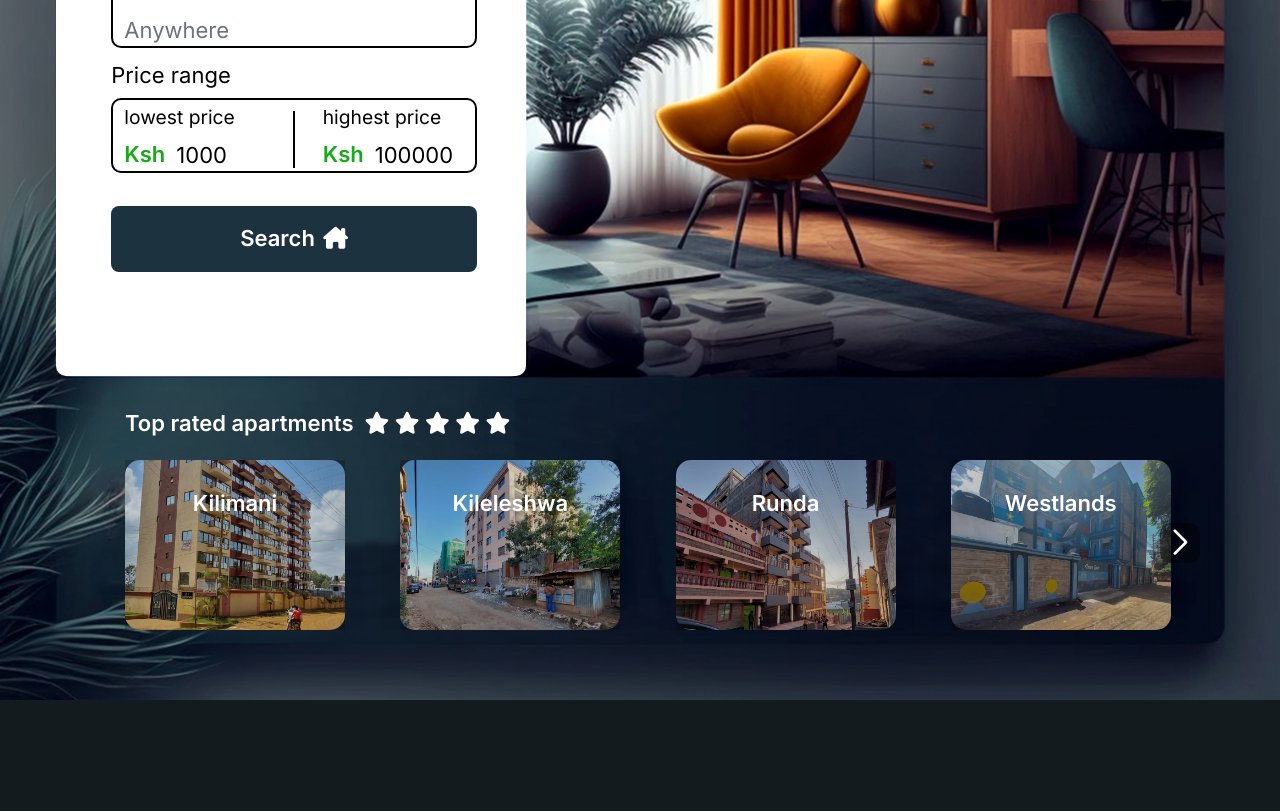
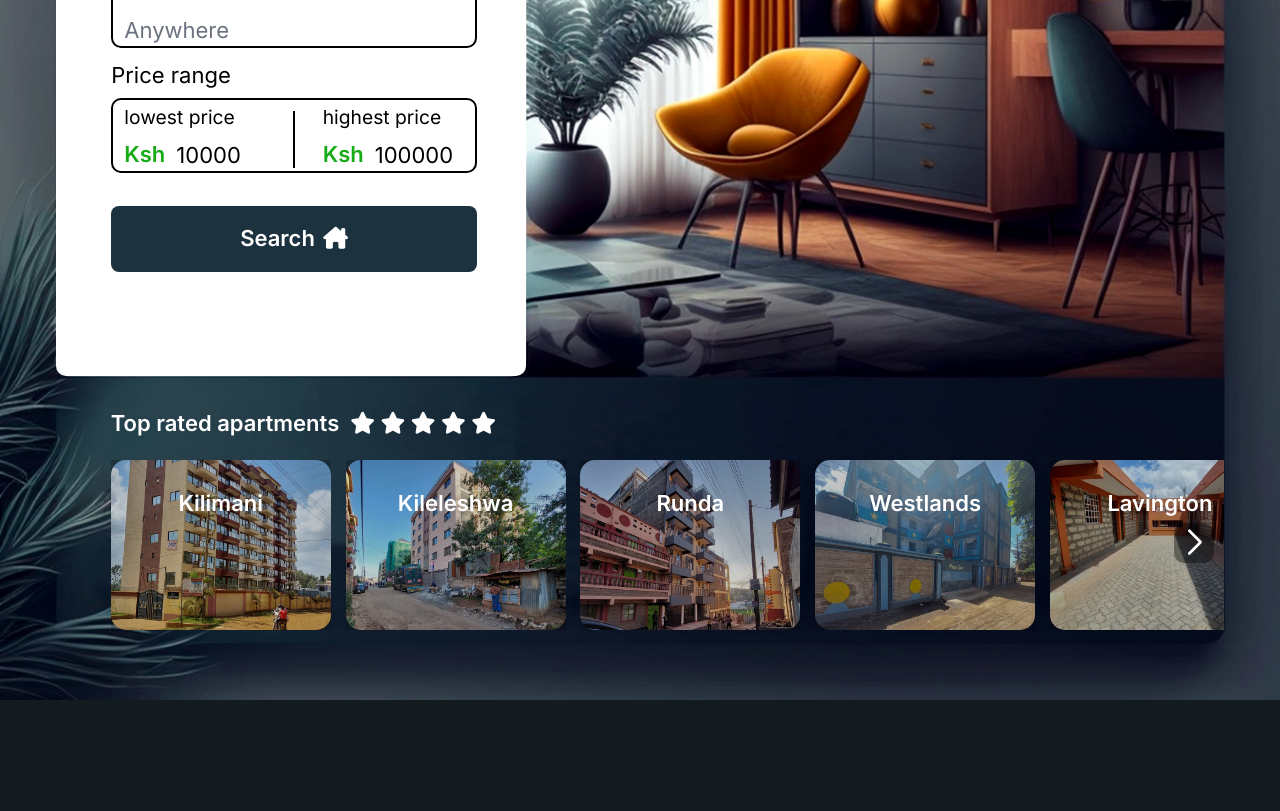
Before and after one commit to Developer-Square/Apartment-Hunting-Site, a React (Vite) app: page / in a window 1280 px wide. Shown: the part 580-1391 px from the top of the page. Built offline with nearby package versions, Linux system fonts and the light colour scheme.

Commit message:
fix: fix the space between the landing section carousel

```diff
--- a/src/components/home/LandingSection.tsx
+++ b/src/components/home/LandingSection.tsx
@@ -38,6 +38,7 @@ const LandingSectionImage = ({
 
 const LandingSection = () => {
   const [carouselNumber, setCarouselNumber] = useState(3);
+  const [spaceBetween, setSpaceBetween] = useState(30);
   const landingImages = [
     {
       town: 'Kilimani',
@@ -74,13 +75,16 @@ const LandingSection = () => {
   useEffect(() => {
     const width = window.innerWidth;
     if (width > 639 && width < 767) {
+      setCarouselNumber(4);
+    } else if (width >= 768 && width < 1279) {
+      setCarouselNumber(4);
+      setSpaceBetween(60);
+    } else if (width >= 1280) {
+      setCarouselNumber(5);
+      setSpaceBetween(60);
+    } else {
       setCarouselNumber(3);
-    } else if (width >= 768 && width < 1279) {
-      setCarouselNumber(3);
-    } else if (width >= 1280) {
-      setCarouselNumber(4);
-    } else {
-      setCarouselNumber(5);
+      setSpaceBetween(30);
     }
   }, []);
   console.log(carouselNumber);
@@ -92,7 +96,7 @@ const LandingSection = () => {
           Search
           <i className='fa-solid fa-house-chimney ml-1.5'></i>
         </button>
-        <div className='w-[890px] xl:w-[1085px] 2xl:w-[1250px] mx-auto'>
+        <div className='w-full lg:w-[87%] mx-auto'>
           <h4 className='font-semibold mt-3.5 text-[#FFFFFF] flex items-center'>
             <span className='mr-2'>Top rated apartments</span>
             <div className='hidden sm:block'>
@@ -107,8 +111,7 @@ const LandingSection = () => {
             <Swiper
               modules={[Navigation]}
               navigation
-              pagination={{ clickable: true }}
-              spaceBetween={16}
+              spaceBetween={spaceBetween}
               slidesPerView={carouselNumber}
             >
               {landingImages.map((image) => (
--- a/src/components/home/Search.tsx
+++ b/src/components/home/Search.tsx
@@ -30,7 +30,7 @@ const InputRange = ({
 const Search = () => {
   const [location, setlocation] = useState('');
   const [error, seterror] = useState('');
-  const [lowerRange, setlowerRange] = useState(1000);
+  const [lowerRange, setlowerRange] = useState(10000);
   const [upperRange, setupperRange] = useState(100000);
 
   const navigate = useNavigate();
--- a/src/components/view-apartments/Map.tsx
+++ b/src/components/view-apartments/Map.tsx
@@ -3,7 +3,7 @@ const Map = () => {
     <div>
       <iframe
         src='https://www.google.com/maps/embed?pb=!1m18!1m12!1m3!1d8171114.067109344!2d32.60700860264909!3d0.1649280505936471!2m3!1f0!2f0!3f0!3m2!1i1024!2i768!4f13.1!3m3!1m2!1s0x182780d08350900f%3A0x403b0eb0a1976dd9!2sKenya!5e0!3m2!1sen!2ske!4v1688200074841!5m2!1sen!2ske'
-        width='600'
+        width='100%'
         height='460'
         allowFullScreen={true}
         loading='lazy'
--- a/src/components/view-apartments/UserProfileModal.tsx
+++ b/src/components/view-apartments/UserProfileModal.tsx
@@ -30,8 +30,8 @@ const UserProfileModal = ({
             </div>
             {/*body*/}
             <div className='max-h-[85vh] overflow-y-scroll'>
-              <div className='relative sm:max-w-[400px] sm:mx-auto bg-white mx-6 rounded-3xl shadow-2xl py-8 px-5 flex justify-between gap-5'>
-                <div className='flex flex-2 flex-col items-center'>
+              <div className='relative bg-white mx-6 rounded-3xl shadow-2xl py-8 px-5 flex justify-between gap-5'>
+                <div className='flex flex-2 sm:flex-auto sm:w-[65%] flex-col items-center'>
                   <div className='relative h-24 w-24 rounded-full'>
                     <div className='absolute top-0 left-0 bg-black/[.2] w-full h-full rounded-full'></div>
                     <img
--- a/src/pages/ViewApartments.tsx
+++ b/src/pages/ViewApartments.tsx
@@ -16,7 +16,7 @@ const ViewApartmentsPage = () => {
   const [hideMenu, setHideMenu] = useState(false);
 
   useEffect(() => {
-    if (window.innerWidth >= 450) {
+    if (window.innerWidth >= 768) {
       setHideMenu(true);
     }
   }, []);
```
